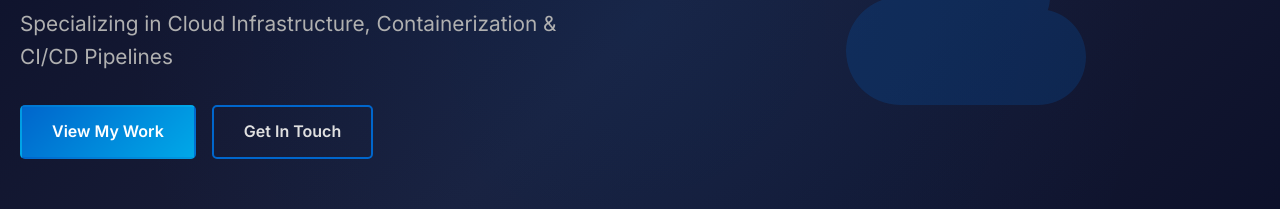
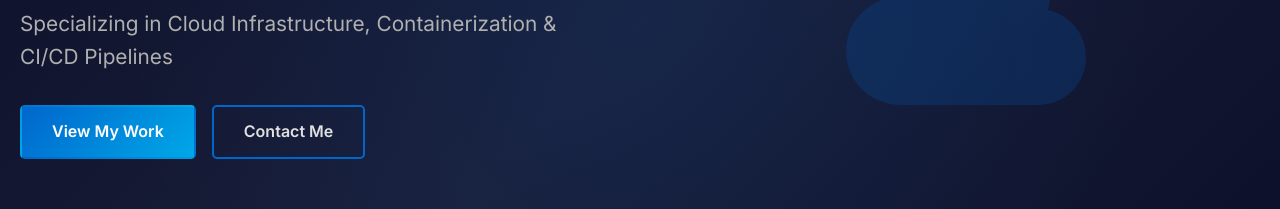
Before and after one commit to lejiend/my-portfolio, a React (Vite) app: page / in a window 1280 px wide. Shown: the part 409-618 px from the top of the page. Built offline with nearby package versions, Linux system fonts and the light colour scheme.

Commit message:
feature: update homepage

```diff
--- a/src/components/Footer.jsx
+++ b/src/components/Footer.jsx
@@ -1,4 +1,5 @@
 import './Footer.css'
+import { Link } from 'react-router-dom'
 
 export default function Footer() {
   return (
@@ -12,10 +13,10 @@
           <div className="footer-section">
             <h4>Quick Links</h4>
             <ul>
-              <li><a href="/">Home</a></li>
-              <li><a href="/about">About</a></li>
-              <li><a href="/projects">Projects</a></li>
-              <li><a href="/contact">Contact</a></li>
+              <li><Link to="/">Home</Link></li>
+              <li><Link to="/about">About</Link></li>
+              <li><Link to="/projects">Projects</Link></li>
+              <li><Link to="/contact">Contact</Link></li>
             </ul>
           </div>
           <div className="footer-section">
--- a/src/pages/Home.jsx
+++ b/src/pages/Home.jsx
@@ -14,7 +14,7 @@
               View My Work
             </Link>
             <Link to="/contact" className="btn btn-secondary">
-              Get In Touch
+              Contact Me
             </Link>
           </div>
         </div>
```
